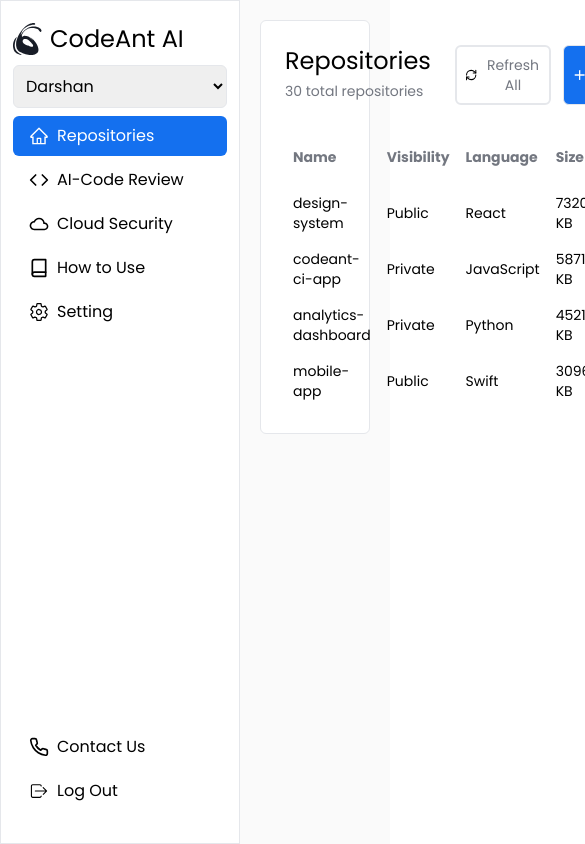
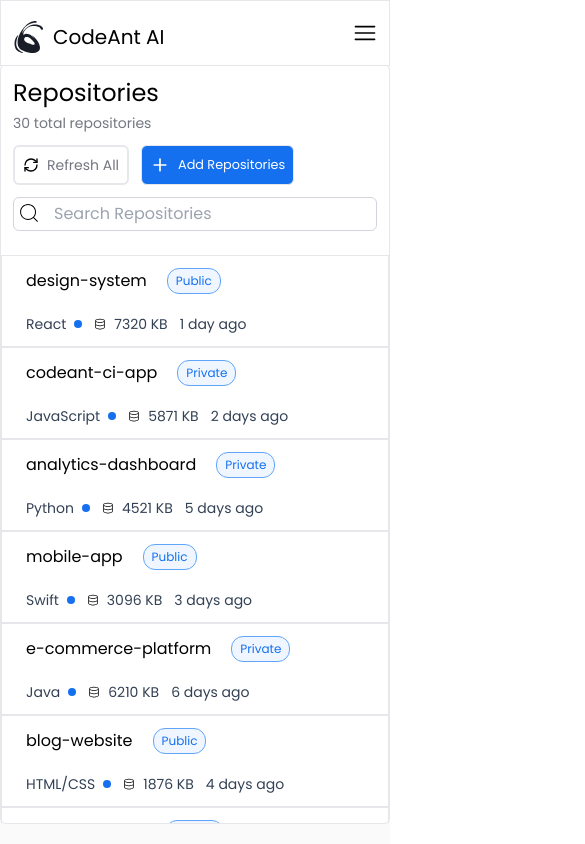
Before and after one commit to darkars33/CodeAnt-Ai, a React (Vite) app: page / in a window 390 px wide. Shown: the top 844 px of the page, 585 px wide, since content can reach past the window. Built offline with nearby package versions, Linux system fonts and the light colour scheme; no server answers.

Commit message:
home ui completed

```diff
--- a/src/App.jsx
+++ b/src/App.jsx
@@ -3,6 +3,7 @@ import {Routes, Route, Navigate} from 'react-router-dom'
 import Home from './pages/Home'
 import Saas from './pages/Saas'
 import SelfHosted from './pages/SelfHosted'
+import Error from './pages/Error'
 import { useUser } from '@clerk/clerk-react'
 
 function App() {
@@ -18,6 +19,7 @@ function App() {
         <Route path='/' element={login ? <Home /> : <Navigate to="/saas"/>} />
         <Route path='/saas' element={!login ? <Saas /> : <Navigate to="/" />} />
         <Route path='/self-hosted' element={<SelfHosted />} />
+        <Route path='*' element={<Error />} />
       </Routes>
     </>
   )
--- a/src/Component/Navbar.jsx
+++ b/src/Component/Navbar.jsx
@@ -1,4 +1,4 @@
-import React from 'react'
+import React, {useState} from 'react'
 import logo from '../assets/logo.svg'
 import { AiOutlineHome } from "react-icons/ai";
 import { FiCode } from "react-icons/fi";
@@ -7,19 +7,24 @@ import { FiBook } from "react-icons/fi";
 import { IoSettingsOutline } from "react-icons/io5";
 import { LuPhone } from "react-icons/lu";
 import { IoIosLogOut } from "react-icons/io";
-import { NavLink } from 'react-router-dom';
+import { NavLink, Link } from 'react-router-dom';
 import { Colors } from '../Constant/Color';
+import { RxHamburgerMenu } from "react-icons/rx";
+import { IoMdClose } from "react-icons/io";
 
 const Navbar = () => {
+
+          const [open, setOpen] = useState(false)
+
           return (
-                    <div className='p-3 max-w-[15rem] fixed h-screen flex flex-col justify-between border' style={{backgroundColor: Colors.background}} >
+                    <div className='p-3 w-[15rem] fixed h-screen md:h-auto md:w-[100%] flex flex-col md:flex-row md:items-center justify-between border z-50' style={{ backgroundColor: Colors.background }} >
                               <div className='flex flex-col gap-2  mt-2'>
-                                        <div className='flex items-center gap-2'><img src={logo} alt="logo of CodeAnt AI" /> <h1 className='text-[1.5rem]'>CodeAnt AI</h1></div>
-                                        <select name="" id="" className='p-2 w-[100%] border rounded-md focus:outline-none'>
+                                        <div className='flex items-center gap-2'><img src={logo} alt="logo of CodeAnt AI" className='md:w-8 md:h-8' /> <h1 className='text-[1.5rem] md:text-xl'>CodeAnt AI</h1></div>
+                                        <select name="" id="" className='p-2 w-[100%] border rounded-md focus:outline-none md:hidden '>
                                                   <option value="Name">Darshan</option>
                                                   <option value="Name">Namevsfdfvdvfvsdfdsdfdsfdsffsdfsds</option>
                                         </select>
-                                        <div className='flex flex-col gap-1'>
+                                        <div className='flex flex-col gap-1 md:hidden'>
                                                   <NavLink to='/' className='flex items-center gap-2 p-2 px-4 text-md rounded-md hover:bg-gray-200'>
                                                             <AiOutlineHome className='w-5 h-5' /> Repositories
                                                   </NavLink>
@@ -37,7 +42,7 @@ const Navbar = () => {
                                                   </NavLink>
                                         </div>
                               </div>
-                              <div  className='flex flex-col gap-1  mb-5'>
+                              <div className='flex flex-col gap-1  mb-5 md:hidden'>
                                         <div className='flex items-center gap-2 p-2 px-4 text-md rounded-md hover:bg-gray-200 cursor-pointer'>
                                                   <LuPhone className='w-5 h-5' /> Contact Us
                                         </div>
@@ -45,6 +50,37 @@ const Navbar = () => {
                                                   <IoIosLogOut className='w-5 h-5' /> Log Out
                                         </div>
                               </div>
+                              <div className='hidden md:flex justify-center' onClick={() => setOpen(!open)}>
+                                        {!open ? <RxHamburgerMenu className='w-6 h-6' /> : <IoMdClose className='w-6 h-6' />}
+                              </div>
+                              <div className={`absolute p-4 w-[100%] left-0 top-16 bg-[#fff] flex-col gap-1 hidden z-50 shadow-lg transition-all duration-100 ${open ? 'md:flex' : 'hidden'}`}>
+                                        <select name="" id="" className='p-2 w-[100%] border rounded-md focus:outline-none'>
+                                                  <option value="Name">Darshan</option>
+                                        </select>
+                                        <div className='flex flex-col gap-1'>
+                                                  <Link to='/' className='flex items-center gap-2 p-2  text-md rounded-md hover:bg-gray-200'>
+                                                            <AiOutlineHome className='w-5 h-5' /> Repositories
+                                                  </Link>
+                                                  <Link to='/code-review' className='flex items-center gap-2 p-2  text-md rounded-md hover:bg-gray-200'>
+                                                            <FiCode className='w-5 h-5' /> AI-Code Review
+                                                  </Link>
+                                                  <Link to='/security' className='flex items-center gap-2 p-2 text-md rounded-md hover:bg-gray-200'>
+                                                            <IoMdCloudOutline className='w-5 h-5' /> Cloud Security
+                                                  </Link>
+                                                  <Link to='/how-to-use' className='flex items-center gap-2 p-2 text-md rounded-md hover:bg-gray-200'>
+                                                            <FiBook className='w-5 h-5' /> How to Use
+                                                  </Link>
+                                                  <Link to='/setting' className='flex items-center gap-2 p-2 text-md rounded-md hover:bg-gray-200'>
+                                                            <IoSettingsOutline className='w-5 h-5' /> Setting
+                                                  </Link>
+                                                  <div className='flex items-center gap-2 p-2  text-md rounded-md hover:bg-gray-200 cursor-pointer'>
+                                                  <LuPhone className='w-5 h-5' /> Contact Us
+                                        </div>
+                                        <div className='flex items-center gap-2 p-2  text-md rounded-md hover:bg-gray-200 cursor-pointer'>
+                                                  <IoIosLogOut className='w-5 h-5' /> Log Out
+                                        </div>
+                                        </div>
+                              </div>
                     </div>
           )
 }
--- /dev/null
+++ b/src/Component/RepoComp.jsx
@@ -0,0 +1,18 @@
+import React from 'react'
+import { GoDatabase } from "react-icons/go";
+import { Colors } from '../Constant/Color';
+
+const RepoComp = ({name,visibility,language,size,lastUpdated}) => {
+          return (
+                    <div className='w-[100%] p-3 border'>
+                              <div className='px-3 flex items-center gap-5'><h1>{name}</h1> <p className='p-1 px-2 rounded-xl border border-blue-400 bg-blue-50 text-xs' style={{ color: Colors.button }} >{visibility}</p> </div>
+                              <div className='px-3 flex gap-10 md:gap-3 mt-5'>
+                                        <div className='flex items-center gap-2'><h1 className='text-sm text-slate-700'>{language}</h1> <div className='w-2 h-2 rounded-full' style={{ backgroundColor: Colors.button }}></div> </div>
+                                        <div className='flex items-center gap-2'><GoDatabase className='w-3 h-3' /> <p className='text-sm text-slate-700'>{size}</p></div>
+                                        <p className='text-sm text-slate-700'>{lastUpdated}</p>
+                              </div>
+                    </div>
+          )
+}
+
+export default RepoComp
--- a/src/pages/Home.jsx
+++ b/src/pages/Home.jsx
@@ -1,71 +1,86 @@
-import React from 'react';
+import React, {useState} from 'react';
 import Navbar from '../Component/Navbar';
 import { Colors } from '../Constant/Color';
 import { LuRefreshCw } from "react-icons/lu";
 import { FiPlus } from "react-icons/fi";
+import { CiSearch } from "react-icons/ci";
+import RepoComp from '../Component/RepoComp';
+import { Repos } from '../Constant/DummyRepos';
 
 const Home = () => {
+  console.log(Repos);
+
+
+  const [data, setData] = useState(Repos);
+  const [search, setSearch] = useState("")
+
+  let size = data.length
+
+ const  handleSearch = (e) =>{
+    setSearch(e.target.value)
+    let value = e.target.value;
+    let result = Repos.filter((repo) =>{
+      return repo.name.toLowerCase().includes(value.toLowerCase())
+    })
+    setData(result)
+    size = result.length
+  }
+
+
+
+
   return (
-    <div className="flex">
-      {/* Navbar */}
+    <div className="flex h-screen">
       <Navbar />
-
-      {/* Main Content */}
-      <div className='w-[100%] h-screen' style={{ backgroundColor: Colors.background2 }}>
-        <div className="ml-[15rem] p-5  flex justify-center" >
-          <div className='p-3 w-[100%] border rounded-md' style={{ backgroundColor: Colors.background }}>
-            <div className='flex justify-between items-start'>
-              <div className='p-3 flex flex-col gap-1'>
-                <h1 className='text-2xl font-normal'>Repositories</h1>
-                <p className='text-sm' style={{color: Colors.text2}}>30 total repositories</p>
+      <div className="w-full" style={{ backgroundColor: Colors.background2 }}>
+        <div className="ml-[15rem] md:ml-0 md:mt-16 p-5 md:p-0 flex justify-center">
+          <div className="w-full border rounded-md h-[94vh] md:h-[90vh] flex flex-col" style={{ backgroundColor: Colors.background }}>
+            <div className="p-3">
+              <div className="flex justify-between items-start flex-wrap">
+                <div className="p-3 flex flex-col gap-1 md:p-0">
+                  <h1 className="text-2xl font-normal">Repositories</h1>
+                  <p className="text-sm" style={{ color: Colors.text2 }}>
+                    {size} total repositories</p>
+                </div>
+                <div className="p-3 flex gap-3 md:px-0">
+                  <button
+                    className="flex items-center gap-2 p-2  border-[2px] rounded-md text-sm"
+                    style={{ color: Colors.text2 }}
+                  >
+                    <LuRefreshCw className="text-black w-4 h-4" /> Refresh All
+                  </button>
+                  <button
+                    className="flex items-center gap-2 p-2 border rounded-md text-sm text-white md:text-[0.8rem]"
+                    style={{ backgroundColor: Colors.button }}
+                  >
+                    <FiPlus className="w-5 h-5" /> Add Repositories
+                  </button>
+                </div>
               </div>
-              <div className='p-3 flex gap-3 '>
-                <button className='flex items-center gap-2 p-2 border border-[2px] rounded-md text-sm' style={{color:Colors.text2}}><LuRefreshCw className='text-black w-4 h-4' /> Refresh All</button>
-                <button className='flex items-center gap-2 p-2 border rounded-md text-sm text-white' style={{backgroundColor: Colors.button}}><FiPlus className='w-5 h-5  ' /> Add Repositories</button>
+              <div className="w-[20rem] md:w-[100%] px-3 relative md:p-0">
+                <CiSearch className="absolute top-1 left-4 md:left-1 text-black w-6 h-6" />
+                <input
+                  type="text"
+                  placeholder="Search Repositories"
+                  className="border w-full border-gray-300 p-1 pl-10 rounded-md focus:outline-none"
+                  value={search}
+                  onChange={handleSearch}
+                />
               </div>
             </div>
-            <div className='p-3'>
-              <table className='w-full'>
-                <thead>
-                  <tr>
-                    <th className='p-2 text-left text-sm' style={{color: Colors.text2}}>Name</th>
-                    <th className='p-2 text-left text-sm' style={{color: Colors.text2}}>Visibility</th>
-                    <th className='p-2 text-left text-sm' style={{color: Colors.text2}}>Language</th>
-                    <th className='p-2 text-left text-sm' style={{color: Colors.text2}}>Size</th>
-                    <th className='p-2 text-left text-sm' style={{color: Colors.text2}}>Last Updated</th>
-                  </tr>
-                </thead>
-                <tbody>
-                  <tr>
-                    <td className='p-2 text-sm'>design-system</td>
-                    <td className='p-2 text-sm'>Public</td>
-                    <td className='p-2 text-sm'>React</td>
-                    <td className='p-2 text-sm'>7320 KB</td>
-                    <td className='p-2 text-sm'>1 day ago</td>
-                  </tr>
-                  <tr>
-                    <td className='p-2 text-sm'>codeant-ci-app</td>
-                    <td className='p-2 text-sm'>Private</td>
-                    <td className='p-2 text-sm'>JavaScript</td>
-                    <td className='p-2 text-sm'>5871 KB</td>
-                    <td className='p-2 text-sm'>2 days ago</td>
-                  </tr>
-                  <tr>
-                    <td className='p-2 text-sm'>analytics-dashboard</td>
-                    <td className='p-2 text-sm'>Private</td>
-                    <td className='p-2 text-sm'>Python</td>
-                    <td className='p-2 text-sm'>4521 KB</td>
-                    <td className='p-2 text-sm'>5 days ago</td>
-                  </tr>
-                  <tr>
-                    <td className='p-2 text-sm'>mobile-app</td>
-                    <td className='p-2 text-sm'>Public</td>
-                    <td className='p-2 text-sm'>Swift</td>
-                    <td className='p-2 text-sm'>3096 KB</td>
-                    <td className='p-2 text-sm'>3 days ago</td>
-                  </tr>
-                  </tbody>
-              </table>
+            <div className="mt-3 overflow-auto">
+              {data.map((repo, index) => {
+                return (
+                  <RepoComp
+                    key={index}
+                    name={repo.name}
+                    visibility={repo.visibility}
+                    language={repo.language}
+                    size={repo.size}
+                    lastUpdated={repo.lastUpdated}
+                  />
+                );
+              })}
             </div>
           </div>
         </div>
```
Also changed, not shown: src/pages/Error.jsx (added, +20 -0 lines).
